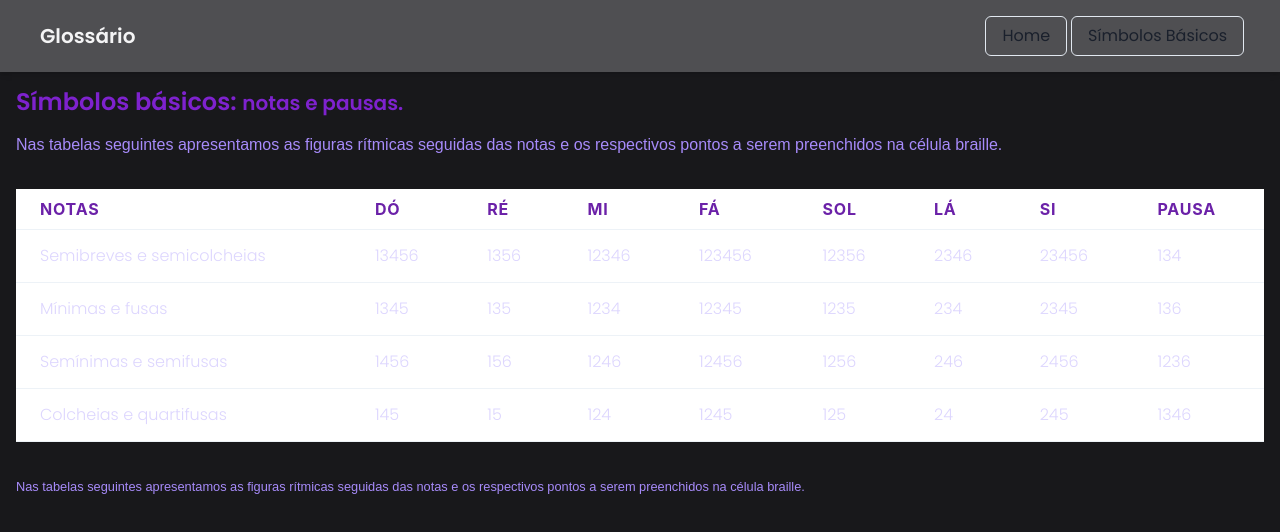
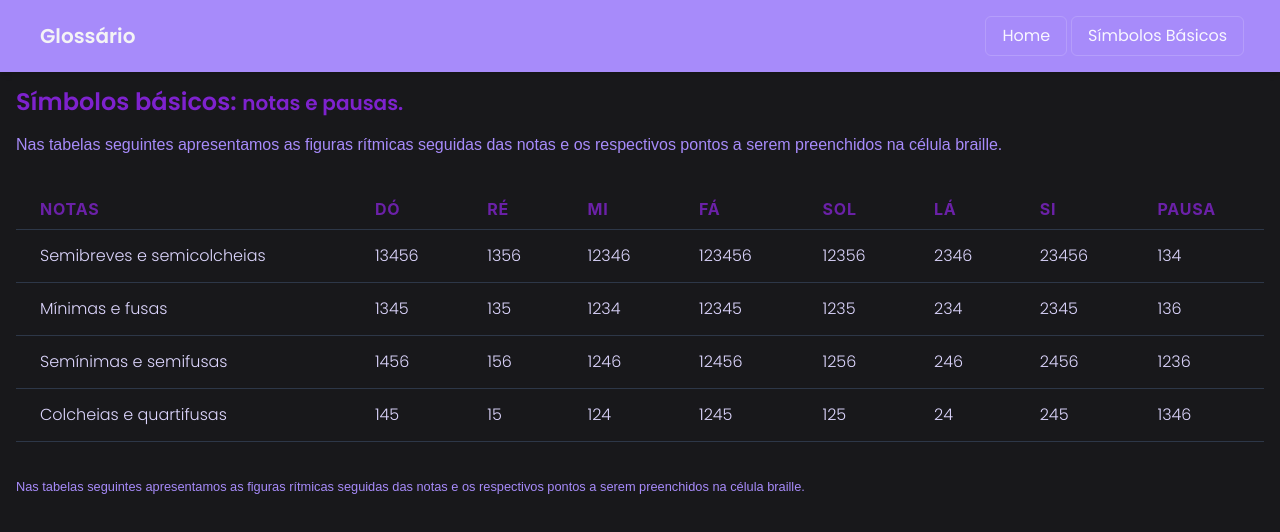
Before and after one commit to pauloWeslleY/glossario_sembrain, a React (Vite) app: page /symbol in a window 1280 px wide. Shown: the top 532 px of the page. Built offline with nearby package versions, Linux system fonts and the light colour scheme.

Commit message:
feat: Theme config

```diff
--- a/src/components/NavBar/NavBar.tsx
+++ b/src/components/NavBar/NavBar.tsx
@@ -21,13 +21,12 @@ interface NavBarProps {
 }
 
 const NavBar = ({ title }: NavBarProps) => {
-  const BACKGROUND_NAVBAR = useColorModeValue('whiteAlpha.400', 'violet.400')
   const mobileNav = useDisclosure()
   const navigate = useNavigate()
 
   return (
     <chakra.nav
-      bg={BACKGROUND_NAVBAR}
+      bg={'violet.400'}
       w={'full'}
       px={{ base: 2, sm: 4 }}
       py={4}
@@ -101,7 +100,7 @@ const NavBar = ({ title }: NavBarProps) => {
                 p={2}
                 pb={4}
                 m={2}
-                bg={BACKGROUND_NAVBAR}
+                bg={'violet.400'}
                 spacing={3}
                 rounded="sm"
                 shadow="sm"
--- a/src/main.tsx
+++ b/src/main.tsx
@@ -1,7 +1,7 @@
 import React from 'react'
 import ReactDOM from 'react-dom/client'
 import { AppRoutes } from './routes/app.router.tsx'
-import { ChakraProvider } from '@chakra-ui/react'
+import { ChakraProvider, ColorModeScript } from '@chakra-ui/react'
 import { THEME } from './themes/themes'
 
 const ElementRoot = document.getElementById('root') as HTMLElement
@@ -9,6 +9,7 @@ const ElementRoot = document.getElementById('root') as HTMLElement
 ReactDOM.createRoot(ElementRoot).render(
   <React.StrictMode>
     <ChakraProvider theme={THEME}>
+      <ColorModeScript initialColorMode={THEME.config.initialColorMode} />
       <AppRoutes />
     </ChakraProvider>
   </React.StrictMode>
--- a/src/pages/Symbol/components/TableSymbols/TableContainer.tsx
+++ b/src/pages/Symbol/components/TableSymbols/TableContainer.tsx
@@ -5,8 +5,6 @@ function TableContainer({ children }: { children: ReactNode }) {
   return (
     <Table
       w="full"
-      bg="white"
-      _dark={{ bg: 'zinc.900' }}
       my={8}
       display={{
         base: 'block',
--- a/src/themes/themes.ts
+++ b/src/themes/themes.ts
@@ -1,6 +1,12 @@
-import { extendTheme } from '@chakra-ui/react'
+import { ThemeConfig, extendTheme } from '@chakra-ui/react'
+
+const config: ThemeConfig = {
+  initialColorMode: 'dark',
+  useSystemColorMode: true,
+}
 
 export const THEME = extendTheme({
+  config,
   styles: {
     global: {
       body: {
```
Also changed, not shown: vercel.json (added).
